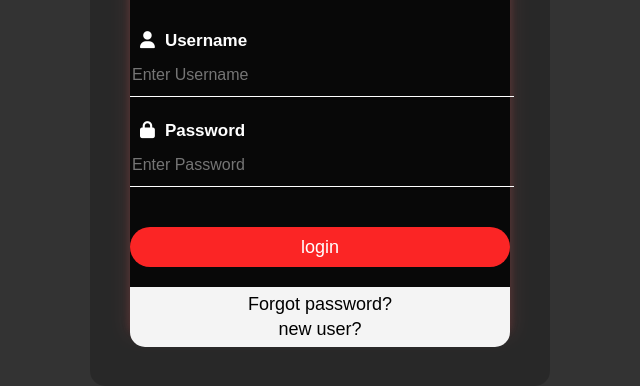
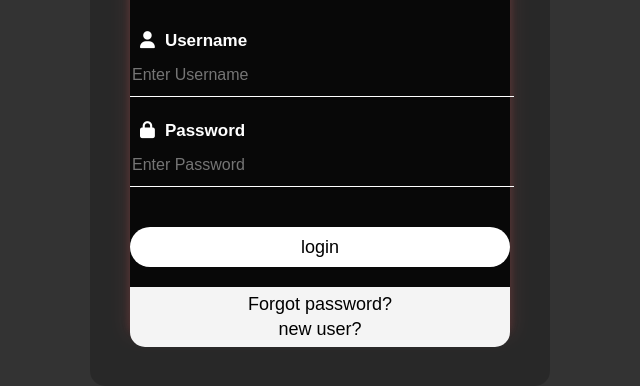
Before and after one commit to saibharadwajk3/LOGIN_MODAL_BOX, a plain HTML site: page index.html in a window 1280 px wide. Both pictures are taken after a click on the button "Login". Shown: the part 264-650 px from the top of the page, without its empty margins (320-960 px from the left). Drawn offline with Linux system fonts and the light colour scheme.

Commit message:
changed the css of login button

```diff
--- a/style.css
+++ b/style.css
@@ -127,15 +127,15 @@ input[type="password"] {
     margin-top: 20px;
     height: 40px;
     font-size: 18px;
-    background: #fb2525;
-    color: #fff;
+    background: #fff;
+    color: #000;
     border-radius: 20px;
 }
 
 .loginbox input[type="submit"]:hover {
     cursor: pointer;
-    background: #fff;
-    color: #000;
+    background: red;
+    color: #fff;
 }
 
 .footer a {
```
